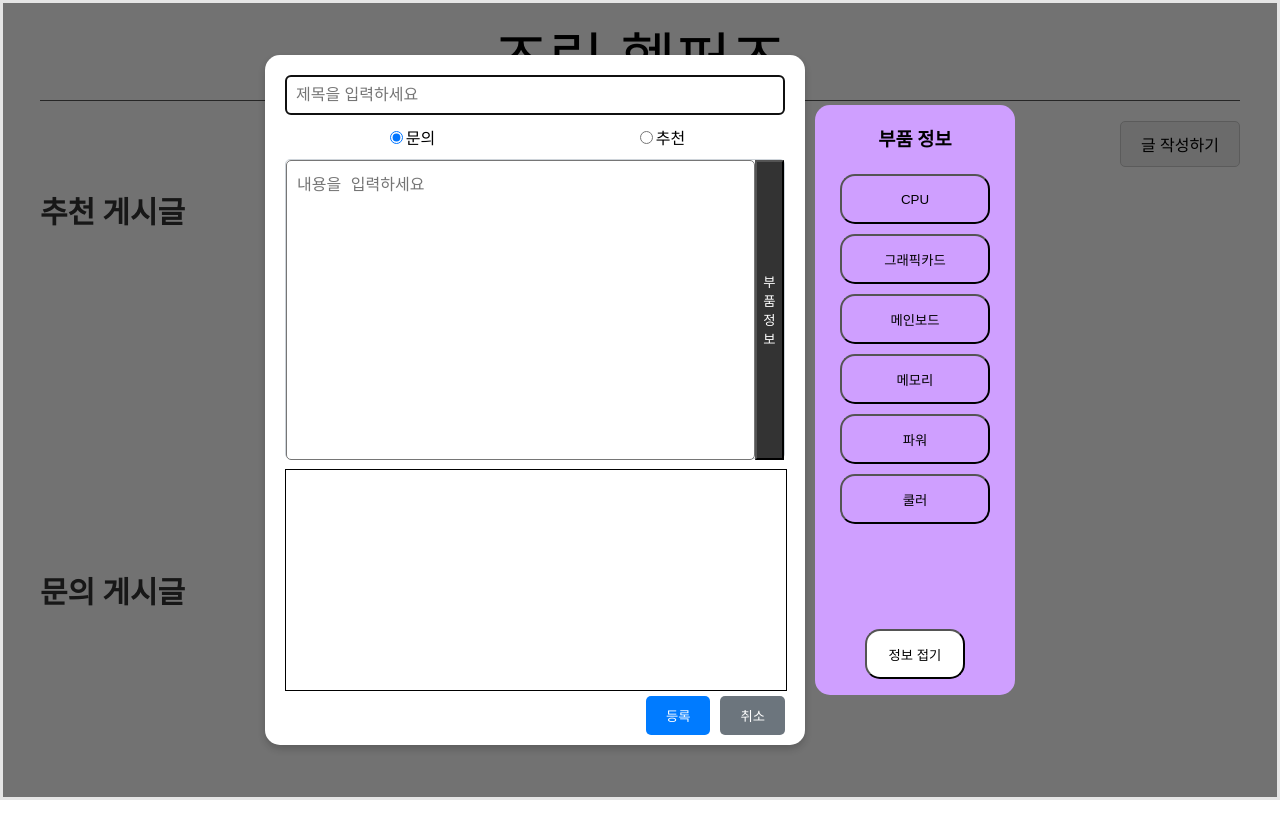
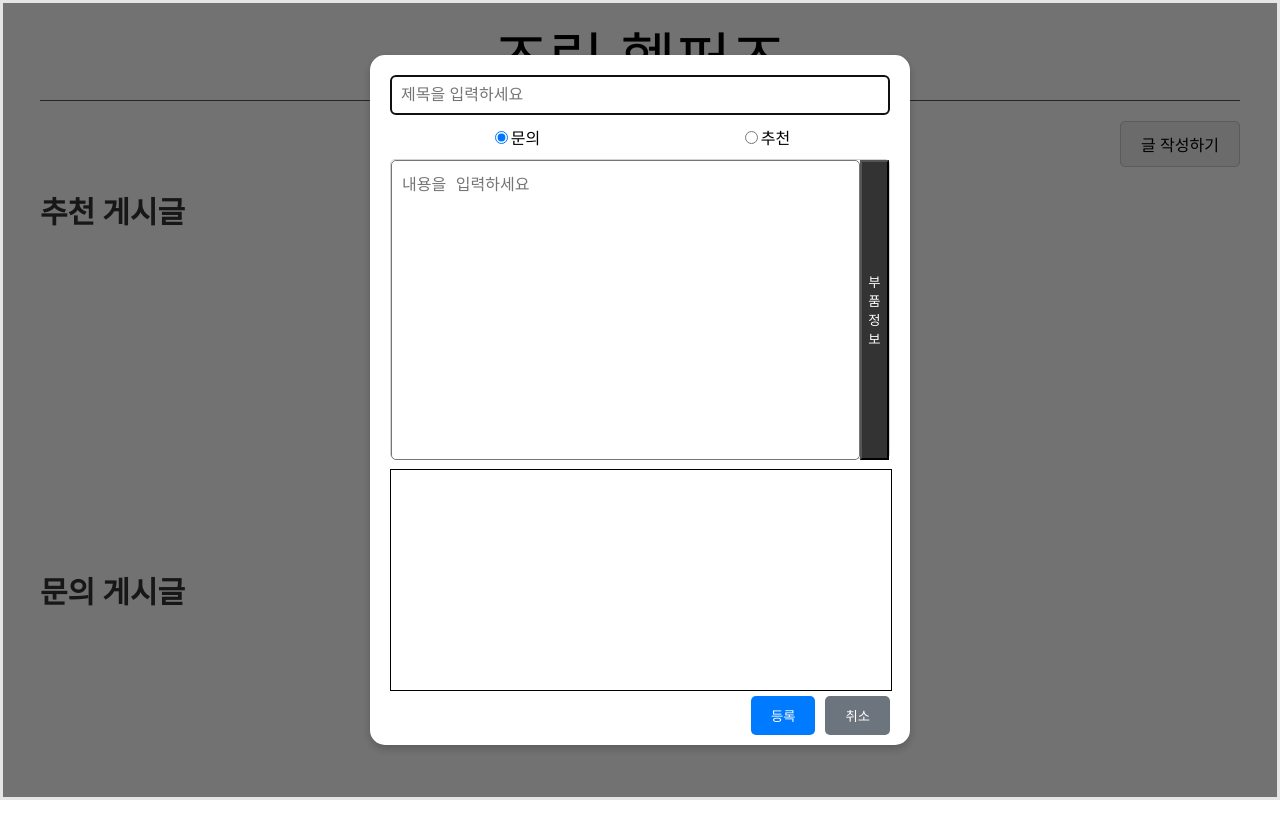
Before and after one commit to 1soo/ComposeHelpers, a React (Create React App) app: page / in a window 1280 px wide. Both pictures are taken after a click on the button "글 작성하기". Shown: the top 838 px of the page. Built offline with nearby package versions, Linux system fonts and the light colour scheme; the HTML template or start-up script is replaced by a standard one.

Commit message:
부품 정보 창 열기/닫기 개발 완료

```diff
--- a/src/Post/PostModal.js
+++ b/src/Post/PostModal.js
@@ -9,6 +9,9 @@ function PostModal(props){
     const [content, setContent] = useState("");
     const [isAsk, setIsAsk] = useState(true);
     const [isComplete, setIsComplete] = useState(false);
+
+    // 부품 정보 창
+    const [partsOn, setPartsOn] = useState(false);
 
     // 생성 버튼인지 게시글 클릭인지 여부
     const isCreate = props.isCreate;
@@ -112,12 +115,12 @@ function PostModal(props){
 
     // 부품 정보 열기 버튼 핸들러
     function PartOpenHandler(event){
-
+        setPartsOn(true);
     }
 
     // 부품 정보 닫기 버튼 핸들러
     function PartCloseHandler(event){
-
+        setPartsOn(false);
     }
 
     // 버튼 종류
@@ -180,7 +183,7 @@ function PostModal(props){
             </div>
 
             <div className="buttonContainer" style={styles.buttonContainer}>
-                <button className="closeInfoBtn" style={styles.closeInfoBtn}>정보 접기</button>
+                <button className="closeInfoBtn" style={styles.closeInfoBtn} onClick={PartCloseHandler}>정보 접기</button>
             </div>
         </div>
 
@@ -242,7 +245,7 @@ function PostModal(props){
                 )}
                 <div id="itemContent" style={styles.modalContent}>
                     {contentOutput}
-                    <button id="modalPartsBtn" style={styles.modalPartsBtn}>부품 정보</button>
+                    <button id="modalPartsBtn" style={styles.modalPartsBtn} onClick={PartOpenHandler} >부품 정보</button>
                 </div>
                 <div id="itemReply" style={styles.modalReplyContainer}>
                 </div>
@@ -250,7 +253,7 @@ function PostModal(props){
                     {buttonOutput}
                 </div>
             </div>
-            {partsModal}
+            {partsOn && partsModal}
         </dialog>
 
     )
```
